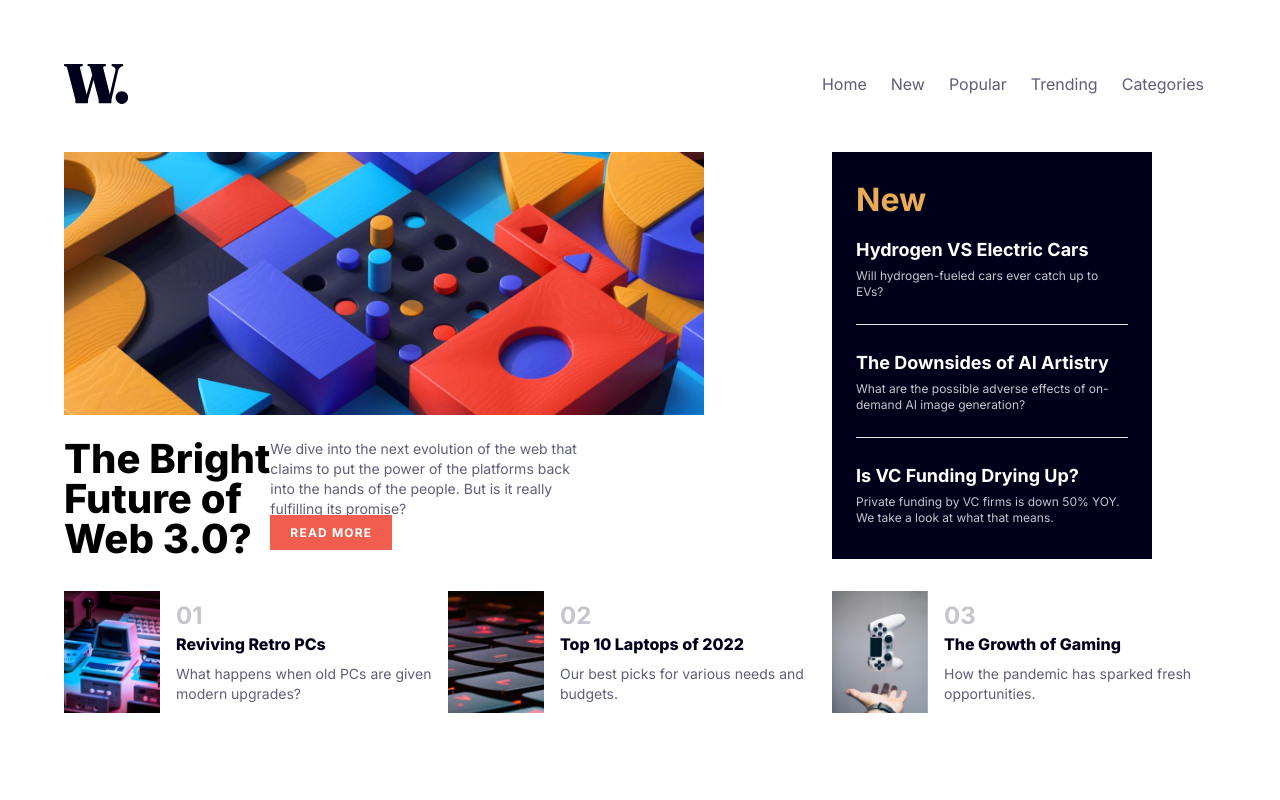
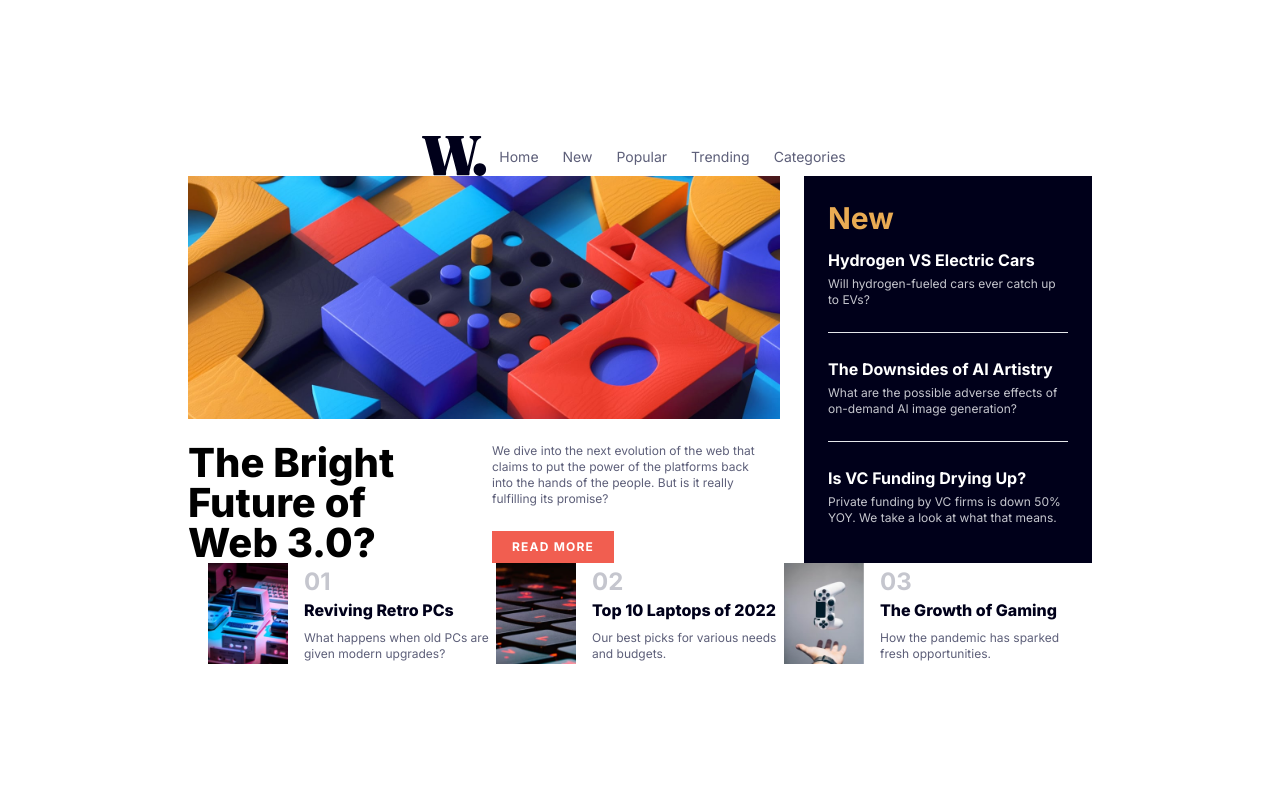
Before and after one commit to thalesmariiano/News-homepage-Man, a website: page src/index.html in a window 1280 px wide. Shown: the top 800 px of the page. Drawn offline with Linux system fonts and the light colour scheme.

Commit message:
adusting layout

```diff
--- a/src/index.html
+++ b/src/index.html
@@ -11,93 +11,89 @@
 </head>
 <body>
 
-  <div class="w-full min-h-screen p-16">
-    <div>
-      <header class="w-full flex justify-between items-center mb-12">
+  <div class="w-full h-screen flex flex-col justify-center items-center">
+      <header class="flex items-center">
         <div>
           <img src="../assets/images/logo.svg" alt="Logo">
         </div>
 
         <nav>
           <ul class="flex">
-            <li class="px-3"><a href="#" class="font-inter text-d-grayish-blue hover:text-soft-red">Home</a></li>
-            <li class="px-3"><a href="#" class="font-inter text-d-grayish-blue hover:text-soft-red">New</a></li>
-            <li class="px-3"><a href="#" class="font-inter text-d-grayish-blue hover:text-soft-red">Popular</a></li>
-            <li class="px-3"><a href="#" class="font-inter text-d-grayish-blue hover:text-soft-red">Trending</a></li>
-            <li class="px-3"><a href="#" class="font-inter text-d-grayish-blue hover:text-soft-red">Categories</a></li>
+            <li class="px-3"><a href="#" class="font-inter text-sm text-d-grayish-blue hover:text-soft-red">Home</a></li>
+            <li class="px-3"><a href="#" class="font-inter text-sm text-d-grayish-blue hover:text-soft-red">New</a></li>
+            <li class="px-3"><a href="#" class="font-inter text-sm text-d-grayish-blue hover:text-soft-red">Popular</a></li>
+            <li class="px-3"><a href="#" class="font-inter text-sm text-d-grayish-blue hover:text-soft-red">Trending</a></li>
+            <li class="px-3"><a href="#" class="font-inter text-sm text-d-grayish-blue hover:text-soft-red">Categories</a></li>
           </ul>
         </nav>
       </header>
 
-      <div class="grid grid-cols-3 grid-rows-3">
-        <div class="col-span-2 row-span-1">
-          <img class="w-[40rem]" src="../assets/images/image-web-3-desktop.jpg">
-          <div class="flex mt-6">
+      <div class="flex gap-x-6">
           <div>
+            <img class="w-[37rem]" src="../assets/images/image-web-3-desktop.jpg">
+            <div class="flex justify-between mt-6">
+              <div class="w-72">
                 <h1 class="font-inter font-extrabold text-[2.5rem] leading-10">The Bright <br> Future of <br> Web 3.0?</h1>
               </div>
-            <div>
-               <p class="font-inter font-normal text-sm text-[#5d5f79]">We dive into the next evolution of the web that <br> claims to put the power of the platforms back <br> into the hands of the people.
+              <div class="w-72 flex flex-col justify-between items-start">
+                 <p class="font-inter font-normal text-xs text-[#5d5f79]">We dive into the next evolution of the web that <br> claims to put the power of the platforms back <br> into the hands of the people.
                  But is it really <br> fulfilling its promise?</p>
 
-                <a href="#" class="font-inter font-bold text-xs text-white bg-[#f15e50] px-5 py-2.5 tracking-widest hover:bg-grayish-blue">READ MORE</a>
+                  <a href="#" class="font-inter font-bold text-xs text-white bg-[#f15e50] px-5 py-2 tracking-widest hover:bg-grayish-blue">READ MORE</a>
               </div>
             </div>
           </div>
 
-        <div class="row-span-1 w-80 bg-grayish-blue p-6 text-white">
-          <h1 class="font-inter font-bold text-[2rem] text-soft-orange mb-3">New</h1>
-          <h2 class="font-inter font-bold text-white text-lg hover:text-soft-orange"><a href="#">Hydrogen VS Electric Cars</a></h2>
+          <div class="row-span-1 w-72 bg-grayish-blue p-6 text-white">
+            <h1 class="font-inter font-bold text-3xl text-soft-orange mb-3">New</h1>
+            <h2 class="font-inter font-bold text-white text-base hover:text-soft-orange"><a href="#">Hydrogen VS Electric Cars</a></h2>
             <p class="font-inter mt-1 text-[#c5c6ce] text-xs">Will hydrogen-fueled cars ever catch up to EVs?</p>
 
             <hr class="my-6">
 
-          <h2 class="font-inter font-bold text-white text-lg hover:text-soft-orange"><a href="#">The Downsides of AI Artistry</a></h2>
+            <h2 class="font-inter font-bold text-white text-base hover:text-soft-orange"><a href="#">The Downsides of AI Artistry</a></h2>
             <p class="font-inter mt-1 text-[#c5c6ce] text-xs">What are the possible adverse effects of on-demand AI image generation?</p>
 
             <hr class="my-6">
 
-          <h2 class="font-inter font-bold text-white text-lg hover:text-soft-orange"><a href="#">Is VC Funding Drying Up?</a></h2>
+            <h2 class="font-inter font-bold text-white text-base hover:text-soft-orange"><a href="#">Is VC Funding Drying Up?</a></h2>
             <p class="font-inter mt-1 text-[#c5c6ce] text-xs">Private funding by VC firms is down 50% YOY. We take a look at what that means.</p>
           </div>
+      </div>
 
-        <div class="col-span-3">
-          <div class="flex justify-between mt-8">
-            <div class="flex items-center w-96">
-              <img class="w-24" src="../assets/images/image-retro-pcs.jpg">
+      <div class="flex">
+        <div class="flex items-center w-72">
+          <img class="w-20" src="../assets/images/image-retro-pcs.jpg">
           <div class="ml-4">
             <p class="font-inter font-bold text-2xl text-[#c5c6ce]">01</p>
             <h2 class="font-inter font-extrabold text-grayish-blue hover:text-[#f15e50]"><a href="#">Reviving Retro PCs</a></h2>
-                <p class="font-inter text-sm text-[#5d5f79] mt-2">What happens when old PCs are given modern upgrades?</p>
+            <p class="font-inter text-xs text-[#5d5f79] mt-2">What happens when old PCs are given modern upgrades?</p>
           </div>
         </div>
 
-            <div class="flex items-center w-96">
-              <img class="w-24" src="../assets/images/image-top-laptops.jpg">
+        <div class="flex items-center w-72">
+          <img class="w-20" src="../assets/images/image-top-laptops.jpg">
           <div class="ml-4">
             <p class="font-inter font-bold text-2xl text-[#c5c6ce]">02</p>
             <h2 class="font-inter font-extrabold text-grayish-blue hover:text-[#f15e50]"><a href="#">Top 10 Laptops of 2022</a></h2>
-                <p class="font-inter text-sm text-[#5d5f79] mt-2">Our best picks for various needs and budgets.</p>
+            <p class="font-inter text-xs text-[#5d5f79] mt-2">Our best picks for various needs and budgets.</p>
           </div>
         </div>
 
-            <div class="flex items-center w-96">
-              <img class="w-24" src="../assets/images/image-gaming-growth.jpg">
+        <div class="flex items-center w-72">
+          <img class="w-20" src="../assets/images/image-gaming-growth.jpg">
           <div class="ml-4">
             <p class="font-inter font-bold text-2xl text-[#c5c6ce]">03</p>
             <h2 class="font-inter font-extrabold text-grayish-blue hover:text-[#f15e50]"><a href="#">The Growth of Gaming</a></h2>
-                <p class="font-inter text-sm text-[#5d5f79] mt-2">How the pandemic has sparked fresh opportunities.</p>
-              </div>
-            </div>
-          </div>
+            <p class="font-inter text-xs text-[#5d5f79] mt-2">How the pandemic has sparked fresh opportunities.</p>
           </div>
         </div>
       </div>
   </div>
 
-  <div class="attribution">
+  <!-- <div class="attribution">
     Challenge by <a href="https://www.frontendmentor.io?ref=challenge" target="_blank">Frontend Mentor</a>.
     Coded by <a href="#">Your Name Here</a>.
-  </div>
+  </div> -->
 </body>
 </html>
```
Also changed, not shown: dist/styles.css. Lines whose indentation alone changed are shown as unchanged.
